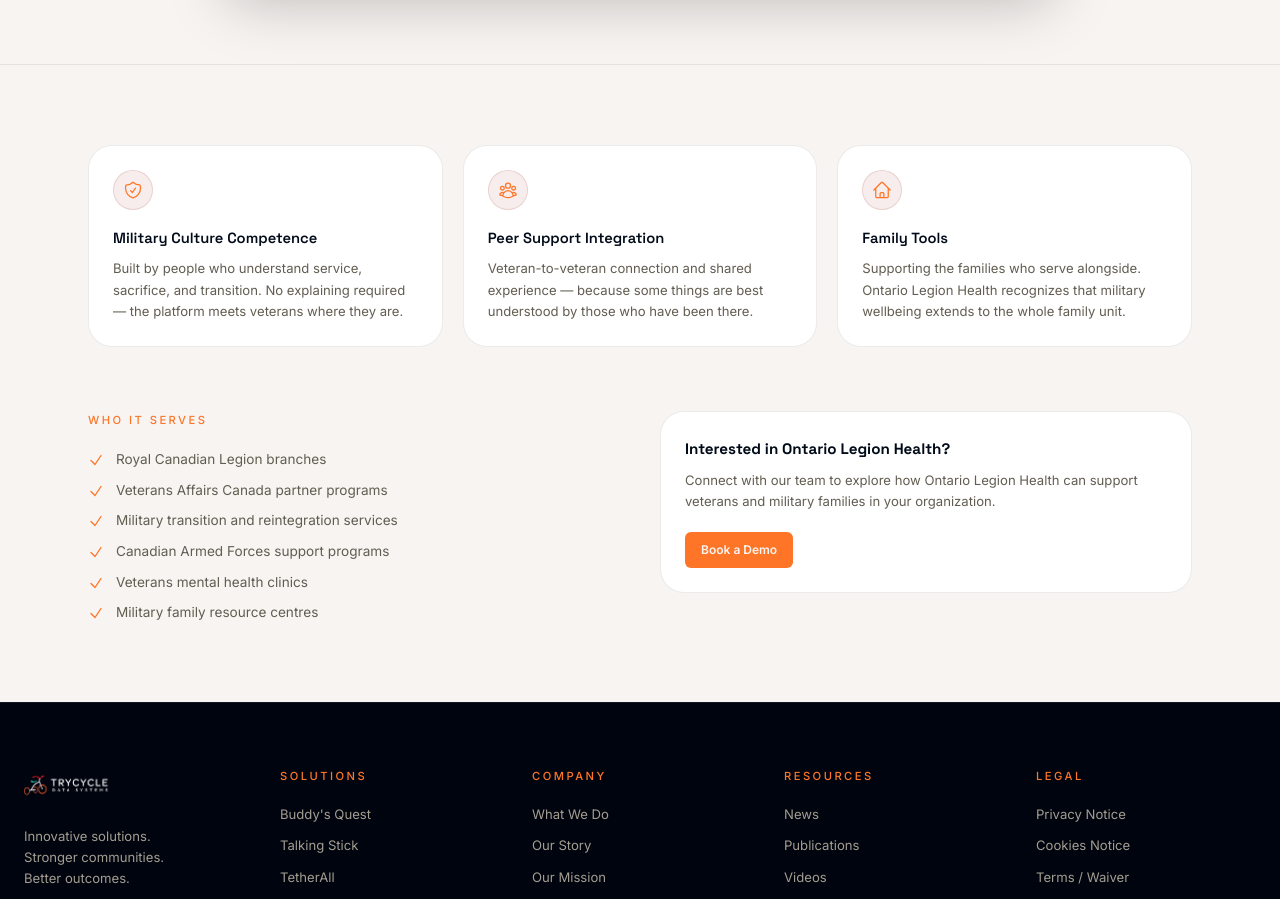
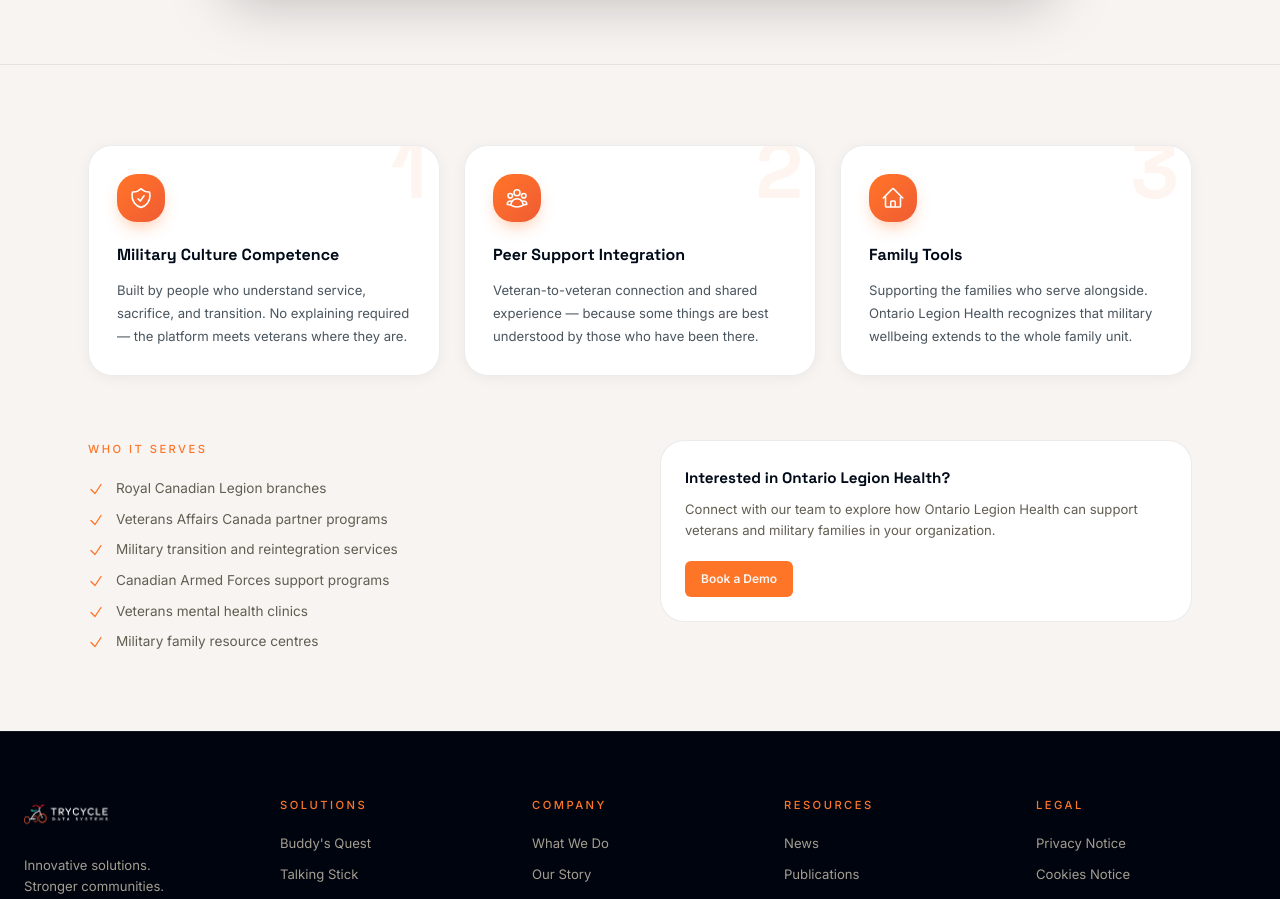
Before and after one commit to BrianColab/Trycycle, a Next.js app: page /solutions/ontario-legion-health in a window 1280 px wide. Shown: the part 1040-1939 px from the top of the page. Built offline with nearby package versions, Linux system fonts and the light colour scheme; no server answers.

Commit message:
Redesign feature cards on all 4 solution pages: gradient icon tiles, watermark index, animated top accent, hover lift

```diff
--- a/app/solutions/buddys-quest/page.tsx
+++ b/app/solutions/buddys-quest/page.tsx
@@ -199,28 +199,43 @@
             </h2>
           </div>
           <div className="grid grid-cols-1 sm:grid-cols-3 gap-6">
-            {FEATURES.map((f) => (
+            {FEATURES.map((f, i) => (
               <div
                 key={f.title}
-                className="rounded-2xl p-7"
-                style={{ background: "oklch(1 0 0)", border: "1px solid var(--color-border)", boxShadow: "var(--shadow-card)" }}
+                className="group relative rounded-2xl p-7 overflow-hidden transition-all duration-300 hover:-translate-y-1.5"
+                style={{ background: "oklch(1 0 0)", border: "1px solid oklch(0 0 0 / 0.07)", boxShadow: "0 2px 14px oklch(0 0 0 / 0.05)" }}
               >
+                {/* Animated top accent */}
                 <div
-                  className="w-11 h-11 rounded-xl flex items-center justify-center mb-5"
-                  style={{ background: "oklch(0.72 0.19 45 / 0.10)", border: "1px solid oklch(0.72 0.19 45 / 0.20)" }}
+                  className="absolute inset-x-0 top-0 h-1 origin-left scale-x-0 group-hover:scale-x-100 transition-transform duration-300"
+                  style={{ background: "linear-gradient(to right, oklch(0.72 0.19 45), oklch(0.80 0.16 55))" }}
+                  aria-hidden="true"
+                />
+                {/* Watermark index */}
+                <span
+                  className="absolute -top-4 right-3 text-[5rem] font-bold leading-none pointer-events-none select-none"
+                  style={{ fontFamily: "var(--font-space-grotesk, sans-serif)", color: "oklch(0.72 0.19 45 / 0.07)" }}
                   aria-hidden="true"
                 >
-                  <svg className="w-5 h-5" fill="none" stroke="currentColor" strokeWidth={1.5} viewBox="0 0 24 24" style={{ color: "var(--color-teal)" }}>
+                  {i + 1}
+                </span>
+                {/* Icon tile */}
+                <div
+                  className="relative w-12 h-12 rounded-xl flex items-center justify-center mb-5 transition-transform duration-300 group-hover:scale-105"
+                  style={{ background: "linear-gradient(135deg, oklch(0.72 0.19 45), oklch(0.66 0.19 36))", boxShadow: "0 8px 18px -6px oklch(0.72 0.19 45 / 0.50)" }}
+                  aria-hidden="true"
+                >
+                  <svg className="w-6 h-6" fill="none" stroke="white" strokeWidth={1.6} viewBox="0 0 24 24">
                     <path strokeLinecap="round" strokeLinejoin="round" d={f.icon} />
                   </svg>
                 </div>
                 <h3
-                  className="text-[0.95rem] font-semibold mb-2"
-                  style={{ fontFamily: "var(--font-space-grotesk, sans-serif)", color: "var(--color-ivory)" }}
+                  className="relative text-[1rem] font-bold mb-2.5"
+                  style={{ fontFamily: "var(--font-space-grotesk, sans-serif)", color: "oklch(0.14 0.04 240)" }}
                 >
                   {f.title}
                 </h3>
-                <p className="text-[0.82rem] leading-[1.75]" style={{ color: "var(--color-muted)" }}>
+                <p className="relative text-[0.82rem] leading-[1.75]" style={{ color: "oklch(0.44 0.02 240)" }}>
                   {f.body}
                 </p>
               </div>
--- a/app/solutions/ontario-legion-health/page.tsx
+++ b/app/solutions/ontario-legion-health/page.tsx
@@ -85,40 +85,51 @@
       >
         <div className="mx-auto max-w-6xl px-6">
 
-          <div className="grid grid-cols-1 sm:grid-cols-3 gap-5 mb-16">
-            {FEATURES.map((f) => (
+          <div className="grid grid-cols-1 sm:grid-cols-3 gap-6 mb-16">
+            {FEATURES.map((f, i) => (
               <div
                 key={f.title}
-                className="rounded-2xl p-6"
-                style={{ background: "var(--color-card)", border: "1px solid var(--color-border)" }}
+                className="group relative rounded-2xl p-7 overflow-hidden transition-all duration-300 hover:-translate-y-1.5"
+                style={{ background: "oklch(1 0 0)", border: "1px solid oklch(0 0 0 / 0.07)", boxShadow: "0 2px 14px oklch(0 0 0 / 0.05)" }}
               >
+                {/* Animated top accent */}
                 <div
-                  className="w-10 h-10 rounded-xl flex items-center justify-center mb-4"
-                  style={{
-                    background: "oklch(0.62 0.10 30 / 0.12)",
-                    border: "1px solid oklch(0.62 0.10 30 / 0.22)",
-                  }}
+                  className="absolute inset-x-0 top-0 h-1 origin-left scale-x-0 group-hover:scale-x-100 transition-transform duration-300"
+                  style={{ background: "linear-gradient(to right, oklch(0.72 0.19 45), oklch(0.80 0.16 55))" }}
+                  aria-hidden="true"
+                />
+                {/* Watermark index */}
+                <span
+                  className="absolute -top-4 right-3 text-[5rem] font-bold leading-none pointer-events-none select-none"
+                  style={{ fontFamily: "var(--font-space-grotesk, sans-serif)", color: "oklch(0.72 0.19 45 / 0.07)" }}
+                  aria-hidden="true"
+                >
+                  {i + 1}
+                </span>
+                {/* Icon tile */}
+                <div
+                  className="relative w-12 h-12 rounded-xl flex items-center justify-center mb-5 transition-transform duration-300 group-hover:scale-105"
+                  style={{ background: "linear-gradient(135deg, oklch(0.72 0.19 45), oklch(0.66 0.19 36))", boxShadow: "0 8px 18px -6px oklch(0.72 0.19 45 / 0.50)" }}
                   aria-hidden="true"
                 >
                   <svg
-                    className="w-5 h-5"
+                    className="w-6 h-6"
                     fill="none"
-                    stroke="currentColor"
-                    strokeWidth={1.5}
+                    stroke="white"
+                    strokeWidth={1.6}
                     viewBox="0 0 24 24"
-                    style={{ color: "var(--color-teal)" }}
                     aria-hidden="true"
                   >
                     <path strokeLinecap="round" strokeLinejoin="round" d={f.iconPath} />
                   </svg>
                 </div>
                 <h3
-                  className="text-[0.92rem] font-semibold mb-2"
-                  style={{ fontFamily: "var(--font-space-grotesk, sans-serif)", color: "var(--color-ivory)" }}
+                  className="relative text-[1rem] font-bold mb-2.5"
+                  style={{ fontFamily: "var(--font-space-grotesk, sans-serif)", color: "oklch(0.14 0.04 240)" }}
                 >
                   {f.title}
                 </h3>
-                <p className="text-[0.82rem] leading-relaxed" style={{ color: "var(--color-muted)" }}>
+                <p className="relative text-[0.82rem] leading-[1.75]" style={{ color: "oklch(0.44 0.02 240)" }}>
                   {f.description}
                 </p>
               </div>
--- a/app/solutions/tetherall/page.tsx
+++ b/app/solutions/tetherall/page.tsx
@@ -166,28 +166,43 @@
             </h2>
           </div>
           <div className="grid grid-cols-1 sm:grid-cols-3 gap-6">
-            {FEATURES.map((f) => (
+            {FEATURES.map((f, i) => (
               <div
                 key={f.title}
-                className="rounded-2xl p-7"
-                style={{ background: "oklch(1 0 0)", border: "1px solid var(--color-border)", boxShadow: "var(--shadow-card)" }}
+                className="group relative rounded-2xl p-7 overflow-hidden transition-all duration-300 hover:-translate-y-1.5"
+                style={{ background: "oklch(1 0 0)", border: "1px solid oklch(0 0 0 / 0.07)", boxShadow: "0 2px 14px oklch(0 0 0 / 0.05)" }}
               >
+                {/* Animated top accent */}
                 <div
-                  className="w-11 h-11 rounded-xl flex items-center justify-center mb-5"
-                  style={{ background: "oklch(0.72 0.19 45 / 0.10)", border: "1px solid oklch(0.72 0.19 45 / 0.20)" }}
+                  className="absolute inset-x-0 top-0 h-1 origin-left scale-x-0 group-hover:scale-x-100 transition-transform duration-300"
+                  style={{ background: "linear-gradient(to right, oklch(0.72 0.19 45), oklch(0.80 0.16 55))" }}
+                  aria-hidden="true"
+                />
+                {/* Watermark index */}
+                <span
+                  className="absolute -top-4 right-3 text-[5rem] font-bold leading-none pointer-events-none select-none"
+                  style={{ fontFamily: "var(--font-space-grotesk, sans-serif)", color: "oklch(0.72 0.19 45 / 0.07)" }}
                   aria-hidden="true"
                 >
-                  <svg className="w-5 h-5" fill="none" stroke="currentColor" strokeWidth={1.5} viewBox="0 0 24 24" style={{ color: "var(--color-teal)" }}>
+                  {i + 1}
+                </span>
+                {/* Icon tile */}
+                <div
+                  className="relative w-12 h-12 rounded-xl flex items-center justify-center mb-5 transition-transform duration-300 group-hover:scale-105"
+                  style={{ background: "linear-gradient(135deg, oklch(0.72 0.19 45), oklch(0.66 0.19 36))", boxShadow: "0 8px 18px -6px oklch(0.72 0.19 45 / 0.50)" }}
+                  aria-hidden="true"
+                >
+                  <svg className="w-6 h-6" fill="none" stroke="white" strokeWidth={1.6} viewBox="0 0 24 24">
                     <path strokeLinecap="round" strokeLinejoin="round" d={f.icon} />
                   </svg>
                 </div>
                 <h3
-                  className="text-[0.95rem] font-semibold mb-2"
-                  style={{ fontFamily: "var(--font-space-grotesk, sans-serif)", color: "var(--color-ivory)" }}
+                  className="relative text-[1rem] font-bold mb-2.5"
+                  style={{ fontFamily: "var(--font-space-grotesk, sans-serif)", color: "oklch(0.14 0.04 240)" }}
                 >
                   {f.title}
                 </h3>
-                <p className="text-[0.82rem] leading-[1.75]" style={{ color: "var(--color-muted)" }}>
+                <p className="relative text-[0.82rem] leading-[1.75]" style={{ color: "oklch(0.44 0.02 240)" }}>
                   {f.body}
                 </p>
               </div>
```
Also changed, not shown: app/solutions/talking-stick/page.tsx (+24 -9 lines).
